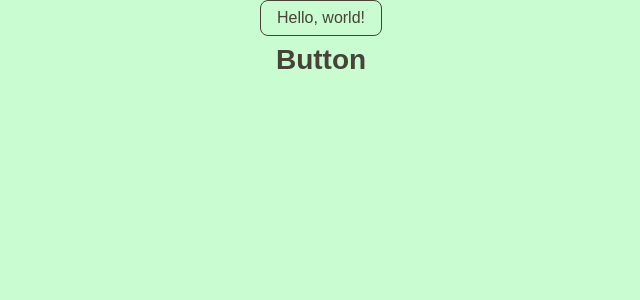
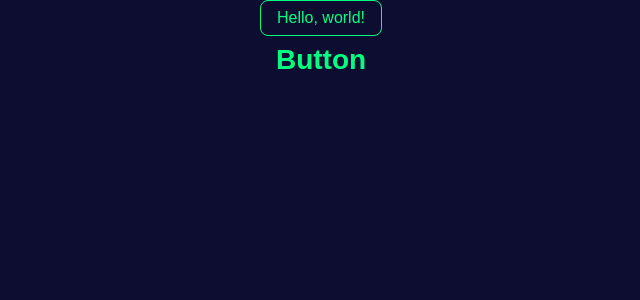
Before and after one commit to flo-output/FLComponents, a React (Vite) app: page / in a window 1280 px wide. Shown: the top 300 px of the page, without its empty margins (319-959 px from the left). Built offline with nearby package versions, Linux system fonts and the light colour scheme.

Commit message:
Use computed class names

```diff
--- a/package.json
+++ b/package.json
@@ -9,6 +9,7 @@
     "preview": "vite preview"
   },
   "dependencies": {
+    "@types/node": "^18.11.8",
     "@types/react-helmet": "^6.1.5",
     "react": "^18.2.0",
     "react-dom": "^18.2.0",
--- a/src/components/Button.tsx
+++ b/src/components/Button.tsx
@@ -1,13 +1,14 @@
 import useTheme from "../hooks/Theme";
 import { FLIntrinsicProps } from "../types";
-import { populate_intrinsic_style, to_property } from "../utilities";
+import { compute_style, populate_intrinsic_style, to_property } from "../utilities";
 
 export default function Button(props: FLIntrinsicProps) {
 
     const theme = useTheme();
 
     return (
-        <button style={{
+        <button className={
+            compute_style({
                 ...populate_intrinsic_style(theme, props, {
                     px: 'md',
                     py: 'sm',
@@ -18,7 +19,8 @@ export default function Button(props: FLIntrinsicProps) {
                 cursor: 'pointer',
                 backgroundColor: to_property(theme.colours.secondary),
                 color: to_property(theme.colours.primary),
-        }}>
+            }, props.className)
+        }>
             {props.children}
         </button>
     )
--- a/src/components/Text.tsx
+++ b/src/components/Text.tsx
@@ -1,5 +1,5 @@
 import useTheme from "../hooks/Theme";
-import { colour_property, populate_intrinsic_style, to_property } from "../utilities";
+import { colour_property, compute_style, populate_intrinsic_style, to_property } from "../utilities";
 import type { Colour, FLIntrinsicProps } from "../types";
 
 // TODO: Make polymorphic,
@@ -9,7 +9,7 @@ export default function Text(props: FLIntrinsicProps & { color?: Colour, colour?
     const theme = useTheme();
 
     return (
-        <span style={{
+        <span className={compute_style({
             ...populate_intrinsic_style(theme, props, {
                 my: 'sm',
                 size: 'md',
@@ -17,7 +17,7 @@ export default function Text(props: FLIntrinsicProps & { color?: Colour, colour?
 
             color: colour_property(theme, props.colour ?? 'primary'),
             fontWeight: props.weight ?? 400,
-        }}>
+        }, props.className)}>
             {props.children}
         </span>
     )
--- a/src/main.tsx
+++ b/src/main.tsx
@@ -5,7 +5,12 @@ import FlProvider from './providers/FlProvider'
 ReactDOM
   .createRoot(document.getElementById('root') as HTMLElement)
   .render(
-    <FlProvider>
+    <FlProvider theme={{
+      colours: {
+        primary: '#00ff7f',
+        secondary: '#0c0d30'
+      }
+    }}>
       <Showcase />
     </FlProvider>
   )
--- a/src/providers/FlProvider.tsx
+++ b/src/providers/FlProvider.tsx
@@ -9,8 +9,8 @@ export const DefaultTheme: FlTheme = {
     font: 'sans-serif',
 
     colours: {
-        primary: [41, 12, 25],
-        secondary: [129, 93, 89],
+        primary: [0, 0, 100],
+        secondary: [0, 0, 0],
     },
     spacing: {
         'xs': 0.25,
@@ -35,9 +35,9 @@ export const DefaultTheme: FlTheme = {
     }
 }
 
-export default function FlProvider({ children }: FLIntrinsicProps) {
+export default function FlProvider({ children, theme: initialTheme }: FLIntrinsicProps & { theme?: Partial<RawFlTheme> }) {
 
-    const [theme, setTheme] = useState<FlTheme>(DefaultTheme);
+    const [theme, setTheme] = useState<FlTheme>({ ...DefaultTheme, ...(initialTheme ? calculate_theme(initialTheme) : undefined) });
 
     const value = {
         ...theme,
--- a/src/types.ts
+++ b/src/types.ts
@@ -6,7 +6,8 @@ export type Colour = HEX | keyof FlTheme['colours'];
 export type FlBreakpoint = 'xs' | 'sm' | 'md' | 'lg' | 'xl' | number;
 
 export type FLIntrinsicProps = {
-    children: React.ReactNode;
+    children?: React.ReactNode;
+    className?: string;
 
     px?: FlBreakpoint;
     py?: FlBreakpoint;
--- a/src/utilities.ts
+++ b/src/utilities.ts
@@ -1,6 +1,6 @@
 import { CSSProperties } from 'react';
 import { DefaultTheme } from './providers/FlProvider';
-import type { Colour, ColourTriple, FlBreakpoint, FLIntrinsicProps, FlTheme, RawFlTheme } from './types';
+import type { Colour, ColourTriple, FlBreakpoint, FLIntrinsicProps, FlTheme, HEX, RawFlTheme } from './types';
 
 class Cache {
     private cache: Map<string, any> = new Map();
@@ -12,63 +12,91 @@ class Cache {
     set(key: string, value: any): void {
         this.cache.set(key, value);
     }
+
+    has(key: string): boolean {
+        return this.cache.has(key);
+    }
+
+    has_value(value: any): boolean {
+        return Array.from(this.cache.values()).includes(value);
+    }
+
+    all(): Map<string, any> {
+        return this.cache;
+    }
 }
 
-const cache = new Cache();
+export const styleCache = new Cache();
 
-export const hex_to_hsl = (hex: `#${string}`): ColourTriple => {
-    const key = `hsl:${hex}`;
-    if (cache.get(key)) return cache.get(key);
+// TODO: Cleanup, Cache
+function hex_to_hsl(hex: HEX): ColourTriple {
 
-    const result = hex.slice(1).match(/.{2}/g);
-    if (!result || result.length < 3) return [0, 0, 0];
+    let colour = hex.replace(/#/g, '');
+    if (colour.length === 3) {
+        colour = colour.split('').map((hex) => {
+            return hex + hex;
+        }).join('');
+    }
+
+    const result = /^([a-f\d]{2})([a-f\d]{2})([a-f\d]{2})[\da-z]{0,0}$/i.exec(colour);
+    if (!result) {
+        return [0, 0, 0];
+    }
 
     let r = parseInt(result[1], 16);
     let g = parseInt(result[2], 16);
     let b = parseInt(result[3], 16);
 
     r /= 255, g /= 255, b /= 255;
+    let max = Math.max(r, g, b),
+        min = Math.min(r, g, b);
 
-    let max = Math.max(r, g, b), min = Math.min(r, g, b);
-    let h, s, l = (max + min) / 2;
+    let h = 0, s = 0, l = (max + min) / 2;
 
     if (max == min) {
-
-        h = s = 0; // achromatic
-
+        h = s = 0;
     } else {
         let d = max - min;
         s = l > 0.5 ? d / (2 - max - min) : d / (max + min);
-
         switch (max) {
-            case r: h = (g - b) / d + (g < b ? 6 : 0); break;
-            case g: h = (b - r) / d + 2; break;
-            case b: h = (r - g) / d + 4; break;
+            case r:
+                h = (g - b) / d + (g < b ? 6 : 0);
+                break;
+            case g:
+                h = (b - r) / d + 2;
+                break;
+            case b:
+                h = (r - g) / d + 4;
+                break;
         }
 
-        if (h) h /= 6;
+        h /= 6;
     }
 
-    const value = [h ?? 0, s, l] as ColourTriple;
-    cache.set(key, value);
+    s = s * 100;
+    s = Math.round(s);
+    l = l * 100;
+    l = Math.round(l);
+    h = Math.round(360 * h);
 
-    return value;
+    return [h, s, l];
 }
 
 export const to_property = (hsl: ColourTriple) => {
     return `hsl(${hsl[0]}, ${hsl[1]}%, ${hsl[2]}%)`;
 }
 
-export const calculate_theme = (theme: RawFlTheme): FlTheme => {
+export const calculate_theme = (theme: Partial<RawFlTheme>): FlTheme => {
     return {
         ...DefaultTheme,
         colours: {
-            primary: hex_to_hsl(theme.colours.primary),
-            secondary: hex_to_hsl(theme.colours.secondary),
+            primary: hex_to_hsl(theme.colours?.primary ?? '#000000'),
+            secondary: hex_to_hsl(theme.colours?.secondary ?? '#000000'),
         }
     }
 }
 
+// TODO: Kill self
 export const populate_intrinsic_style = (theme: FlTheme, props: FLIntrinsicProps, defaults: Partial<FLIntrinsicProps> = {}): CSSProperties => {
 
     const unit = (v: any) => {
@@ -117,3 +145,36 @@ export const populate_intrinsic_style = (theme: FlTheme, props: FLIntrinsicProps
 export const colour_property = (theme: FlTheme, colour: Colour) => {
     return colour.startsWith('#') ? colour : to_property(theme.colours[colour as keyof FlTheme['colours']]);
 }
+
+export const react_css_to_raw_css = (str: string) => {
+    return str.replace(/([A-Z])/g, ($1) => "-" + $1.toLowerCase());
+}
+
+// TODO: Optimize, maybe don't use createElement, allow for more than
+const Alphabet = 'ABCDEF0123456789';
+export const compute_style = (styles: CSSProperties, className?: string) => {
+
+    const suffix = className ? ' ' + className : '';
+
+    const hash = JSON.stringify(styles);
+    if (styleCache.get(hash)) return styleCache.get(hash) + suffix;
+
+    let id;
+    do {
+        id = 'fl-';
+        for (let i = 0; i < 6; i++) {
+            id += Alphabet[Math.floor(Math.random() * Alphabet.length)];
+        }
+    } while (styleCache.has_value(id));
+
+    styleCache.set(hash, id);
+
+    const element = document.createElement('style');
+    element.innerHTML = `.${id} { ${Object.entries(styles).map(([k, v]) => `${react_css_to_raw_css(k)}: ${v};`).join(' ')} }`;
+
+    document.head.appendChild(
+        element
+    );
+
+    return id + suffix;
+}
```
Also changed, not shown: 1 other file (tests, documents, lock files or other folders). Lines whose indentation alone changed are shown as unchanged.
